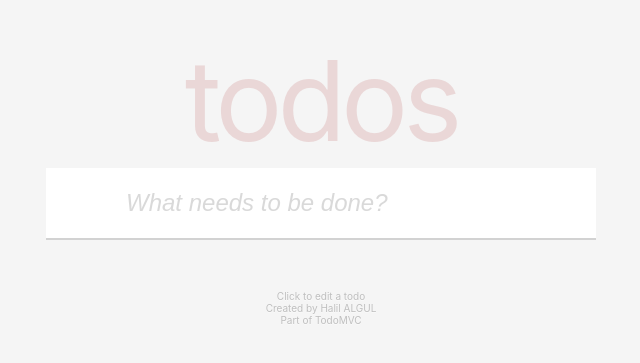
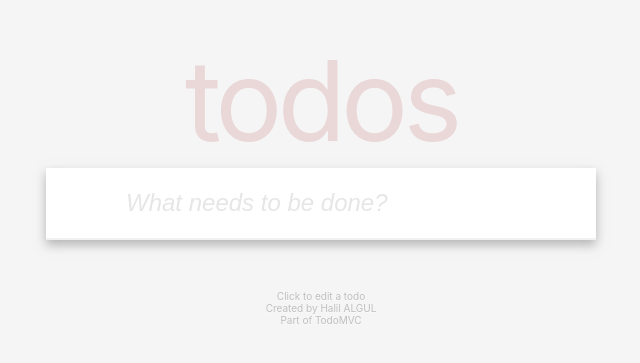
Before and after one commit to halibal/todo-react, a React (Create React App) app: page / in a window 1280 px wide. Shown: the part 221-584 px from the top of the page, without its empty margins (319-959 px from the left). Built offline with nearby package versions, Linux system fonts and the light colour scheme.

Commit message:
formstatus section edited

```diff
--- a/src/App.css
+++ b/src/App.css
@@ -23,7 +23,13 @@
     color: inherit;
 }
 
+.todo-form {
+    position: relative;
+}
+
+
 .todo-input {
+    width: 100%;
     min-width: 550px;
     height: 70px;
     border: none;
@@ -33,7 +39,7 @@
 }
 
 .todo-input::placeholder {
-    color: rgba(128, 128, 128, 0.301);
+    color: rgba(128, 128, 128, 0.2);
     font-style: italic;
 }
 
@@ -41,12 +47,21 @@
     color: rgb(100, 2, 2);
 }
 
+.set-all-completed {
+    position: absolute;
+    width: 40px;
+    height: 2em;
+    top: 20px;
+    left: 20px;
+    color: rgba(128, 128, 128, 0.2);
+}
+
 .close-icon {
     display: flex;
     align-items: center;
     justify-content: center;
     width: 40px;
-    color: rgb(100, 2, 2);
+    color: rgb(100, 2, 2, 0);
     margin-left: auto;
 }
 
@@ -64,11 +79,7 @@
 }
 
 hr {
-    border: 1px solid rgba(128, 128, 128, 0.3);
-}
-
-.list-container {
-    background-color: white;
+    border: 1px solid rgba(128, 128, 128, 0.11);
 }
 
 .list-group-item {
@@ -77,6 +88,10 @@ hr {
     align-items: center;
     font-size: 1.5rem;
     justify-content: flex-start;
+}
+
+.list-group-item:hover .close-icon {
+    color: rgb(100, 2, 2, 0.5);
 }
 
 .list-group {
@@ -116,3 +131,12 @@ hr {
     margin-left: 2px;
     margin-right: 2px;
 }
+
+.all-button:focus {
+    border: 1px solid rgba(175, 47, 47, 0.2);
+}
+
+.input-and-list-container {
+    background-color: white;
+    box-shadow: 0 5px 10px rgba(128, 128, 128, 0.548);
+}
--- a/src/App.js
+++ b/src/App.js
@@ -3,6 +3,7 @@ import Header from './components/Header';
 import Footer from './components/Footer';
 import TodoForm from './components/TodoForm';
 import TodoItem from './components/TodoItem';
+import FormStatus from './components/FormStatus';
 import { nanoid } from 'nanoid';
 import './App.css';
 
@@ -46,17 +47,36 @@ function App() {
 		setTodos(updatedTodos)
 	}
 
-	const uncompletedItems = todos.filter(({ completed }) => completed === false)
-	const completedItems = todos.filter(({ completed }) => completed === true)
-	console.log("uncompleted items:")
-	console.log(uncompletedItems)
-	console.log("completed items:")
-	console.log(completedItems)
+	const makeAllTasksCompleted = () => {
+		let updatedTodos = []
+		if (todos.every((item) => {
+			return item.completed === true
+		})) {
+			updatedTodos = todos.map((todo) => {
+				todo.completed = !todo.completed // or false
+				return todo;
+			})
+		}
+		else {
+			updatedTodos = todos.map((todo) => {
+				todo.completed = true
+				return todo;
+			})
+		}
+		setTodos(updatedTodos)
+	}
+
+
 
 	return (
 		<div className="App">
 			<Header />
-			<TodoForm addTodo={addTodo} />
+			<div className='input-and-list-container'>
+				<TodoForm
+					todos={todos}
+					addTodo={addTodo}
+					makeAllTasksCompleted={makeAllTasksCompleted}
+				/>
 				<hr />
 				{todos.length > 0 && <div className='list-container'>
 					{todos.map((todo) => {
@@ -69,21 +89,12 @@ function App() {
 							/>
 						)
 					})}
-				<div className='status-container'>
-					<p className='completed-items-text'>
-						{uncompletedItems.length} {todos.length === 1 ? "task" : "tasks"} left
-					</p>
-					<div className='buttons-container'>
-						<button className="all-button">All</button>
-						<button className="active-button">Active</button>
-						<button className="completed-button">Completed</button>
+					<FormStatus
+						todos={todos}
+						removeCompletedTodo={removeCompletedTodo}
+					/>
+				</div>}
 			</div>
-					{completedItems.length === 0
-						? <button style={{ visibility: 'hidden' }}>Clear Completed</button>
-						: <button onClick={removeCompletedTodo}>Clear Completed</button>
-					}
-				</div>
-			</div>}
 			<Footer />
 		</div>
 	);
--- /dev/null
+++ b/src/components/FormStatus.js
@@ -0,0 +1,23 @@
+
+export default function FormStatus(props) {
+
+    const uncompletedItems = props.todos.filter(({ completed }) => completed === false)
+    const completedItems = props.todos.filter(({ completed }) => completed === true)
+
+    return (
+        <div className='status-container'>
+            <p className='completed-items-text'>
+                {uncompletedItems.length} {uncompletedItems.length === 1 ? "task" : "tasks"} left
+            </p>
+            <div className='buttons-container'>
+                <button className="all-button">All</button>
+                <button className="active-button">Active</button>
+                <button className="completed-button">Completed</button>
+            </div>
+            {completedItems.length === 0
+                ? <button style={{ visibility: 'hidden' }}>Clear Completed</button>
+                : <button onClick={props.removeCompletedTodo}>Clear Completed</button>
+            }
+        </div>
+    )
+};
--- a/src/components/TodoForm.js
+++ b/src/components/TodoForm.js
@@ -1,4 +1,5 @@
 import React from 'react';
+import { IoIosArrowDown } from 'react-icons/io';
 
 export default function TodoForm(props) {
 
@@ -20,6 +21,7 @@ export default function TodoForm(props) {
             onSubmit={handleSubmit}
             className="todo-form"
         >
+            {props.todos.length > 0 && <IoIosArrowDown className='set-all-completed' onClick={props.makeAllTasksCompleted} />}
             <input
                 className="todo-input"
                 placeholder='What needs to be done?'
--- a/src/components/TodoItem.js
+++ b/src/components/TodoItem.js
@@ -1,9 +1,9 @@
-import React from 'react';
 import { RiCloseLine } from 'react-icons/ri';
 import { AiOutlineCheck } from 'react-icons/ai';
 
 export default function TodoItem(props) {
     return (
+        <div>
             <div className="list-group-item">
                 <div className='check-icon' onClick={() => props.completeTodo(props.todo.id)}>
                     {props.todo.completed ? <AiOutlineCheck /> : null}
@@ -15,5 +15,7 @@ export default function TodoItem(props) {
                     <RiCloseLine onClick={() => props.removeTodo(props.todo.id)} />
                 </div>
             </div>
+            <hr />
+        </div>
     )
 }
```
Also changed, not shown: 1 other file (tests, documents, lock files or other folders). Lines whose indentation alone changed are shown as unchanged.
